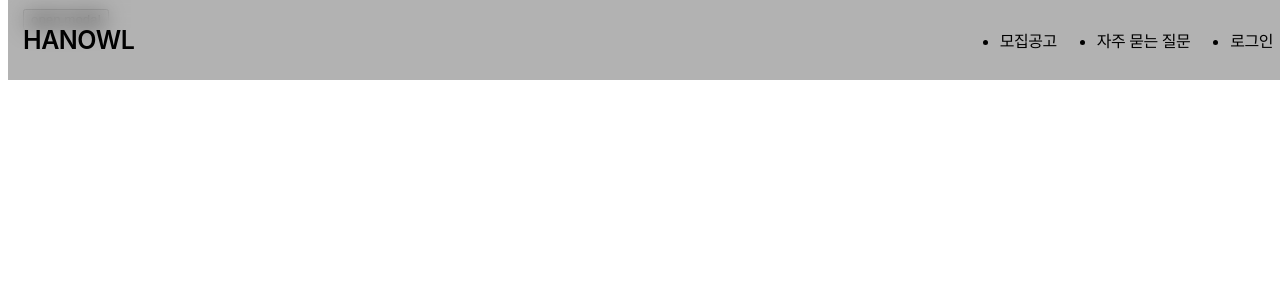
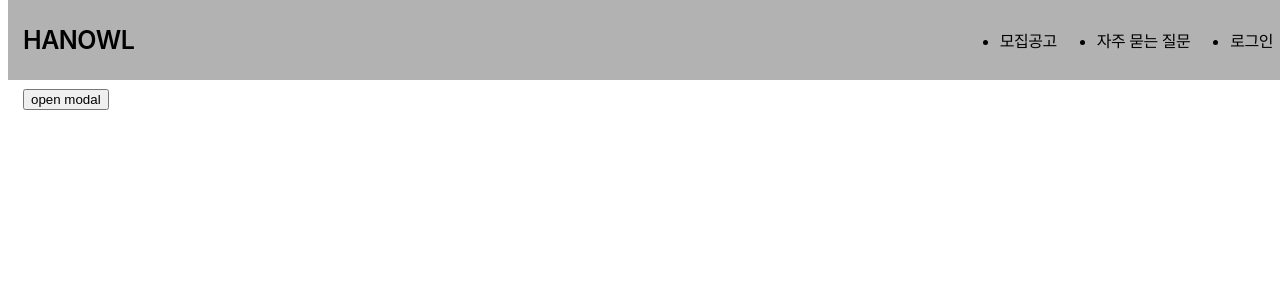
Before and after one commit to hanowwl/recruit.hanowl.com, a React (Vite) app: page / in a window 1280 px wide. Shown: the top 300 px of the page. Built offline with nearby package versions, Linux system fonts and the light colour scheme; no server answers.

Commit message:
fix(components): resolve navbar hide page content issue

```diff
--- a/src/components/layouts/DefaultLayout/styled.ts
+++ b/src/components/layouts/DefaultLayout/styled.ts
@@ -12,5 +12,5 @@ export const DefaultLayoutWrapper = styled.main`
   margin-right: auto;
   max-width: 1323px;
   height: 10000px;
-  padding: 0 1.5rem;
+  padding: 8rem 1.5rem 0 1.5rem;
 `;
```
